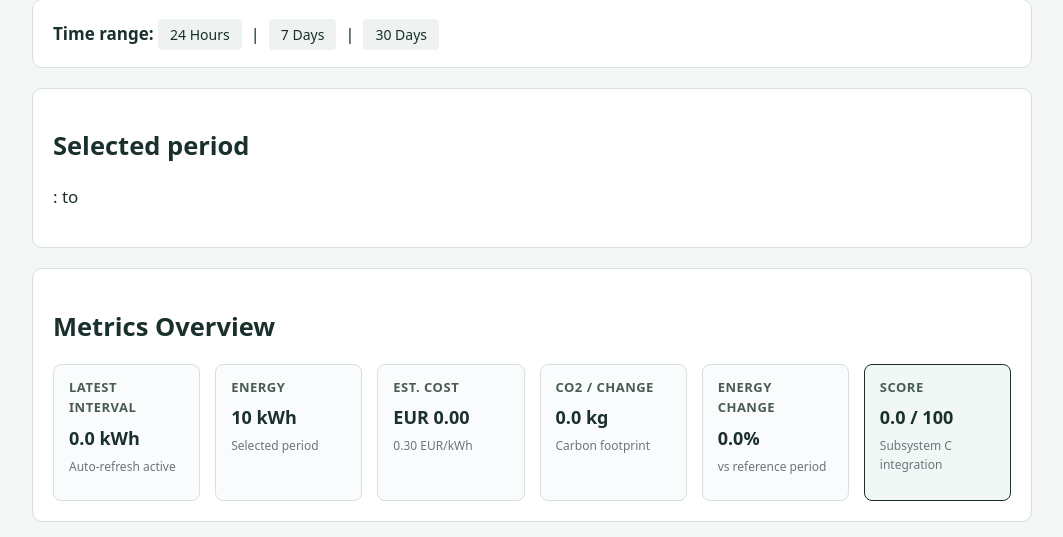
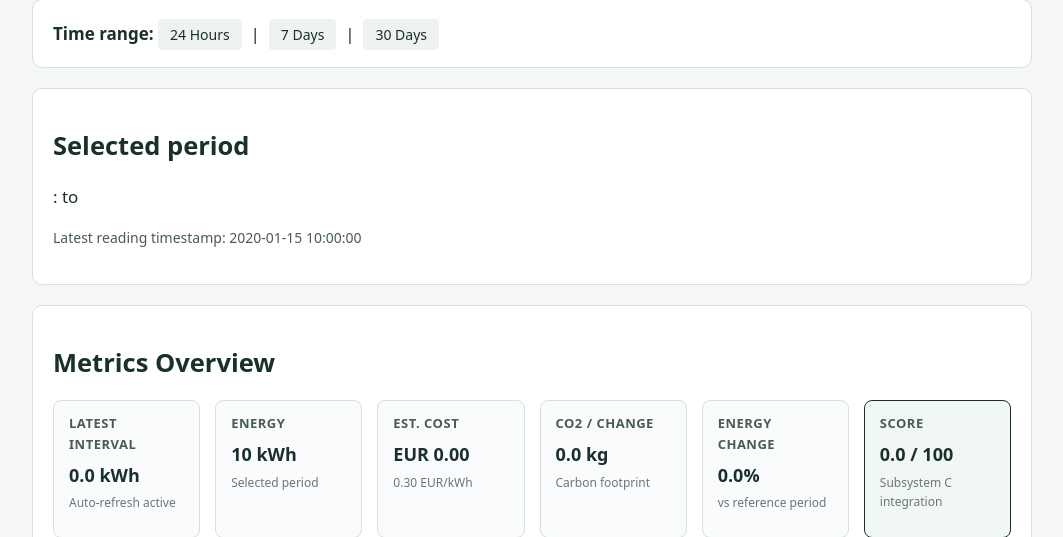
Before and after one commit to danial-rafiee/Capstone-Project, a Flask app: template smart_energy/web/templates/dashboard.html in a window 1280 px wide. Shown: the part 185-722 px from the top of the page, without its empty margins (108-1171 px from the left). Run offline with Flask 3, Linux system fonts and the light colour scheme; the template is opened without the code that fills it: most values are stand-ins (such as "Sample title", 1, 10 or a date in 2020).

Commit message:
align time windows with latest reading timestamp and enable energy change comparison

```diff
--- a/smart_energy/web/app.py
+++ b/smart_energy/web/app.py
@@ -53,6 +53,7 @@ def create_app(test_config: dict | None = None):
                 building=None,
                 meter=None,
                 time_range={"preset": "24h", "start": "-", "end": "-"},
+                latest_reading_time="-",
                 estimated_cost_eur=0.0,
                 estimated_co2_kg=0.0,
                 off_hours_energy_kwh="0",
@@ -65,7 +66,17 @@ def create_app(test_config: dict | None = None):
             )
 
         preset = request.args.get('preset', '24h')
-        end_time = datetime.now(timezone.utc)
+        reading_repo = ReadingRepository(db)
+
+        # Align end_time with the latest actual reading timestamp to ensure complete coverage
+        all_meter_readings = reading_repo.list_for_meter(meter)
+        if all_meter_readings:
+            latest_reading = all_meter_readings[-1]
+            end_time = latest_reading.get_interval()[1]
+            latest_reading_time = end_time.strftime('%Y-%m-%d %H:%M')
+        else:
+            end_time = datetime.now(timezone.utc)
+            latest_reading_time = "-"
 
         # Determine time windows based on selected preset
         if preset == '7d':
@@ -90,7 +101,6 @@ def create_app(test_config: dict | None = None):
             {day: [("09:00", "17:00")] for day in range(5)},
         )
 
-        reading_repo = ReadingRepository(db)
         current_readings = reading_repo.list_for_period(meter, current_window.start, current_window.end)
         reference_readings = reading_repo.list_for_period(meter, reference_window.start, reference_window.end)
 
@@ -195,6 +205,7 @@ def create_app(test_config: dict | None = None):
                 "start": current_window.start.strftime('%Y-%m-%d %H:%M'),
                 "end": current_window.end.strftime('%Y-%m-%d %H:%M')
             },
+            latest_reading_time=latest_reading_time,
             estimated_cost_eur=float(summary_payload.get('estimated_cost_eur') or 0),
             estimated_co2_kg=float(summary_payload.get('estimated_co2_kg') or 0),
             off_hours_energy_kwh=summary_payload.get('off_hours_energy_kwh', '0'),
--- a/smart_energy/web/templates/dashboard.html
+++ b/smart_energy/web/templates/dashboard.html
@@ -67,6 +67,7 @@
   <section>
     <h2>Selected period</h2>
     <p>{{ time_range.preset }}: {{ time_range.start }} to {{ time_range.end }}</p>
+    <p class="note">Latest reading timestamp: {{ latest_reading_time }}</p>
   </section>
 
   <!-- 6 Metric Cards Section -->
```
